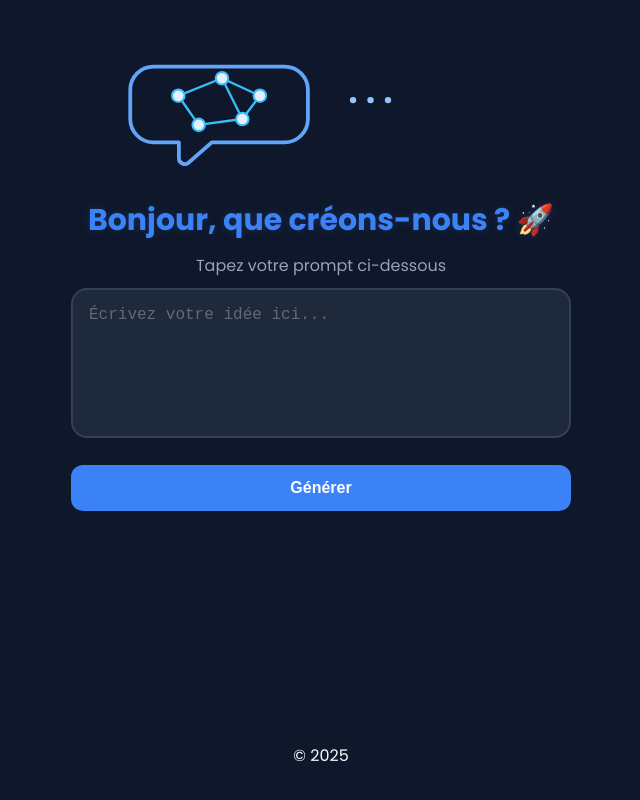
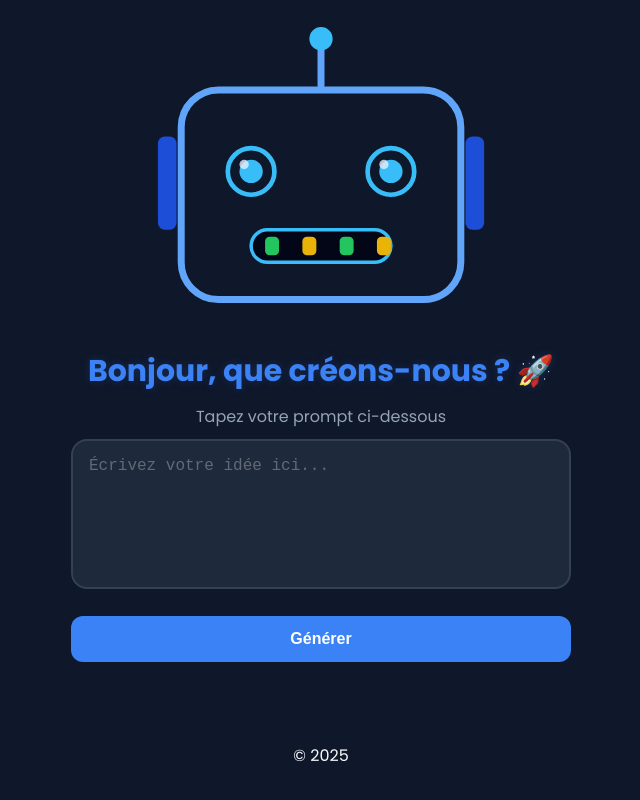
Before and after one commit to lgc-ia/podcast-ia, a plain HTML site: page index.html in a window 1280 px wide. Shown: the whole page, without its empty margins (319-959 px from the left). Drawn offline with Linux system fonts and the light colour scheme.

Commit message:
animation

```diff
--- a/index.html
+++ b/index.html
@@ -10,91 +10,170 @@
 <body>
 
     <header>
-<svg
+    <svg
   xmlns="http://www.w3.org/2000/svg"
-  viewBox="0 0 320 120"
+  viewBox="0 0 200 140"
   role="img"
-  aria-labelledby="title-ia desc-ia"
+  aria-labelledby="title-robot desc-robot"
 >
-  <title id="title-ia">IA animée</title>
-  <desc id="desc-ia">Réseau neuronal animé à l'intérieur d'une bulle de dialogue.</desc>
+  <title id="title-robot">Tête de robot IA</title>
+  <desc id="desc-robot">
+    Tête de robot simple avec animation des yeux et de l'antenne,
+    symbolisant une intelligence artificielle capable de communiquer.
+  </desc>
 
-  <!-- Bulle de dialogue -->
-  <path
-    d="M45 32
-       h90
-       a16 16 0 0 1 16 16
-       v20
-       a16 16 0 0 1-16 16
-       H85
-       l-16 14
-       a4 4 0 0 1-6.6-3.1
-       V84
-       H45
-       a16 16 0 0 1-16-16
-       V48
-       a16 16 0 0 1 16-16
-       Z"
+  <!-- ANTENNE -->
+  <line
+    x1="100"
+    y1="10"
+    x2="100"
+    y2="28"
+    stroke="#60a5fa"
+    stroke-width="3"
+    stroke-linecap="round"
+  >
+    <animate attributeName="y2" values="26;30;26" dur="1.6s" repeatCount="indefinite" />
+  </line>
+
+  <circle cx="100" cy="8" r="5" fill="#38bdf8">
+    <animate
+      attributeName="r"
+      values="5;7;5"
+      dur="1.6s"
+      repeatCount="indefinite"
+    />
+    <animate
+      attributeName="opacity"
+      values="0.6;1;0.6"
+      dur="1.6s"
+      repeatCount="indefinite"
+    />
+  </circle>
+
+  <!-- TÊTE -->
+  <rect
+    x="40"
+    y="30"
+    rx="16"
+    ry="16"
+    width="120"
+    height="90"
     fill="none"
     stroke="#60a5fa"
-    stroke-width="2.6"
-    stroke-linejoin="round"
+    stroke-width="3"
   />
 
-  <!-- Lignes du réseau : animation de "glow" -->
-  <g stroke="#38bdf8" stroke-width="1.6" stroke-linecap="round">
-    <line x1="62" y1="52" x2="92" y2="40">
-      <animate attributeName="stroke-opacity" values="0.3;1;0.3" dur="2s" repeatCount="indefinite"/>
-    </line>
-    <line x1="92" y1="40" x2="118" y2="52">
-      <animate attributeName="stroke-opacity" values="0.3;1;0.3" dur="2.3s" repeatCount="indefinite"/>
-    </line>
-    <line x1="62" y1="52" x2="76" y2="72">
-      <animate attributeName="stroke-opacity" values="0.3;1;0.3" dur="2.1s" repeatCount="indefinite"/>
-    </line>
-    <line x1="92" y1="40" x2="106" y2="68">
-      <animate attributeName="stroke-opacity" values="0.3;1;0.3" dur="2.4s" repeatCount="indefinite"/>
-    </line>
-    <line x1="118" y1="52" x2="106" y2="68">
-      <animate attributeName="stroke-opacity" values="0.3;1;0.3" dur="2.2s" repeatCount="indefinite"/>
-    </line>
-    <line x1="76" y1="72" x2="106" y2="68">
-      <animate attributeName="stroke-opacity" values="0.3;1;0.3" dur="2.6s" repeatCount="indefinite"/>
-    </line>
-  </g>
+  <!-- OREILLES / CÔTÉS -->
+  <rect x="30" y="50" width="8" height="40" rx="3" fill="#1d4ed8" />
+  <rect x="162" y="50" width="8" height="40" rx="3" fill="#1d4ed8" />
 
-  <!-- Nœuds : animation de pulsation -->
-  <g fill="#e5f0ff" stroke="#38bdf8" stroke-width="1.4">
-    <circle cx="62" cy="52" r="4.3">
-      <animate attributeName="r" values="4.3;5.3;4.3" dur="1.8s" repeatCount="indefinite"/>
-    </circle>
-    <circle cx="92" cy="40" r="4.3">
-      <animate attributeName="r" values="4.3;5.3;4.3" dur="2s" repeatCount="indefinite"/>
-    </circle>
-    <circle cx="118" cy="52" r="4.3">
-      <animate attributeName="r" values="4.3;5.3;4.3" dur="1.9s" repeatCount="indefinite"/>
-    </circle>
-    <circle cx="76" cy="72" r="4.3">
-      <animate attributeName="r" values="4.3;5.3;4.3" dur="2.2s" repeatCount="indefinite"/>
-    </circle>
-    <circle cx="106" cy="68" r="4.3">
-      <animate attributeName="r" values="4.3;5.3;4.3" dur="2.1s" repeatCount="indefinite"/>
-    </circle>
-  </g>
+  <!-- YEUX (cercles + pupilles avec clignement) -->
+  <!-- Yeux externes -->
+  <circle cx="70" cy="65" r="10" fill="#0f172a" stroke="#38bdf8" stroke-width="2" />
+  <circle cx="130" cy="65" r="10" fill="#0f172a" stroke="#38bdf8" stroke-width="2" />
 
-  <!-- Points (...) animés -->
-  <g fill="#93c5fd">
-    <circle cx="182" cy="55" r="2.2">
-      <animate attributeName="opacity" values="0.4;1;0.4" dur="1.2s" repeatCount="indefinite"/>
-    </circle>
-    <circle cx="194" cy="55" r="2.2">
-      <animate attributeName="opacity" values="0.4;1;0.4" dur="1.4s" repeatCount="indefinite"/>
-    </circle>
-    <circle cx="206" cy="55" r="2.2">
-      <animate attributeName="opacity" values="0.4;1;0.4" dur="1.6s" repeatCount="indefinite"/>
-    </circle>
+  <!-- Pupilles -->
+  <circle cx="70" cy="65" r="5" fill="#38bdf8">
+    <!-- clignement via variation de rayon -->
+    <animate
+      attributeName="r"
+      values="5;1;5"
+      keyTimes="0;0.1;1"
+      dur="3s"
+      repeatCount="indefinite"
+    />
+  </circle>
+
+  <circle cx="130" cy="65" r="5" fill="#38bdf8">
+    <animate
+      attributeName="r"
+      values="5;1;5"
+      keyTimes="0;0.1;1"
+      dur="3.2s"
+      repeatCount="indefinite"
+    />
+  </circle>
+
+  <!-- PETIT REFLET DANS LES YEUX -->
+  <circle cx="67" cy="62" r="2" fill="#e5f0ff" opacity="0.8" />
+  <circle cx="127" cy="62" r="2" fill="#e5f0ff" opacity="0.8" />
+
+  <!-- BOUCHE / AFFICHAGE -->
+  <rect
+    x="70"
+    y="90"
+    width="60"
+    height="14"
+    rx="7"
+    fill="#020617"
+    stroke="#38bdf8"
+    stroke-width="1.5"
+  />
+
+  <!-- Petites LED de la bouche (type equalizer) -->
+  <g>
+    <rect x="76" y="93" width="6" height="8" rx="2" fill="#22c55e">
+      <animate
+        attributeName="height"
+        values="4;10;4"
+        dur="1.4s"
+        repeatCount="indefinite"
+      />
+      <animate
+        attributeName="y"
+        values="97;91;97"
+        dur="1.4s"
+        repeatCount="indefinite"
+      />
+    </rect>
+
+    <rect x="92" y="93" width="6" height="8" rx="2" fill="#eab308">
+      <animate
+        attributeName="height"
+        values="10;4;10"
+        dur="1.3s"
+        repeatCount="indefinite"
+      />
+      <animate
+        attributeName="y"
+        values="91;97;91"
+        dur="1.3s"
+        repeatCount="indefinite"
+      />
+    </rect>
+
+    <rect x="108" y="93" width="6" height="8" rx="2" fill="#22c55e">
+      <animate
+        attributeName="height"
+        values="4;10;4"
+        dur="1.5s"
+        repeatCount="indefinite"
+      />
+      <animate
+        attributeName="y"
+        values="97;91;97"
+        dur="1.5s"
+        repeatCount="indefinite"
+      />
+    </rect>
+
+    <rect x="124" y="93" width="6" height="8" rx="2" fill="#eab308">
+      <animate
+        attributeName="height"
+        values="8;4;8"
+        dur="1.6s"
+        repeatCount="indefinite"
+      />
+      <animate
+        attributeName="y"
+        values="93;97;93"
+        dur="1.6s"
+        repeatCount="indefinite"
+      />
+    </rect>
   </g>
 </svg>
+
 
         <h1 class="welcome-text">Bonjour, que créons-nous ? 🚀 </h1>
         <p class="welcome-sub">Tapez votre prompt ci-dessous</p>
```
